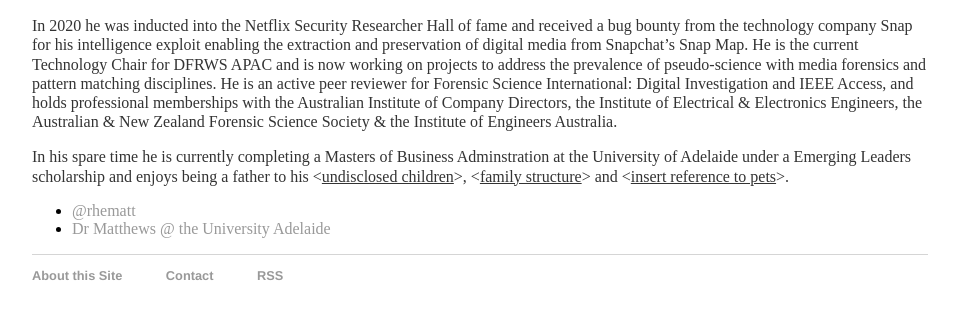
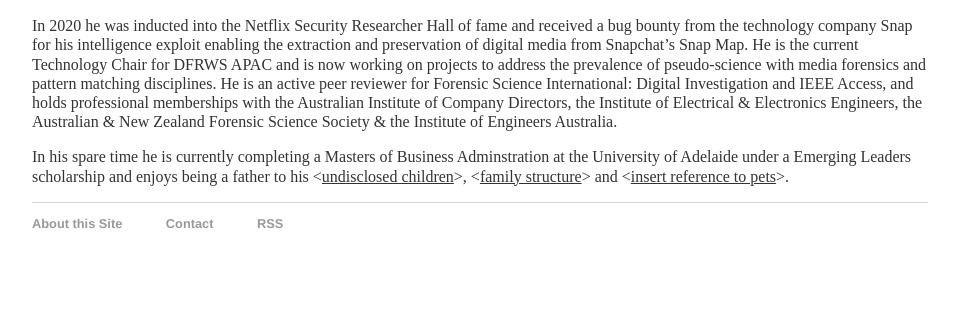
Before and after one commit to rhematt/rhematt.github.io, a Jekyll site: the page built from about/index.html, in a window 1280 px wide, cut to the strip 833-1176 px from the top of the page. Shown: the top 319 px of the strip, without its empty margins (160-1117 px from the left). Built offline with Jekyll 4.4.1, drawn with Linux system fonts in a browser that asks for light colours; after the commit the page ends 1124 px from its top, so only the background shows below that.

Commit message:
Update index.html
Removed contact information as it is now on dedicated page

```diff
--- a/about/index.html
+++ b/about/index.html
@@ -19,8 +19,4 @@ title: About Me
 
 <p>In his spare time he is currently completing a Masters of Business Adminstration at the University of Adelaide under a Emerging Leaders scholarship and enjoys being a father to his <span title="why do you want to know?">&lt;<u>undisclosed children</u>&gt;</span>, <span title="Stop putting personal information online.">&lt;<u>family structure</u>&gt;</span> and <span title="This is how we reverse engineer your passwords">&lt;<u>insert reference to pets</u>&gt;</span>.</p>
 
-<ul class="contacts">
-				<li><a href="https://twitter.com/rhematt">@rhematt</a></li>
-				<li><a href="https://researchers.adelaide.edu.au/profile/richard.matthews">Dr Matthews @ the University Adelaide</a></li>
-				</ul>
 </div>
```
